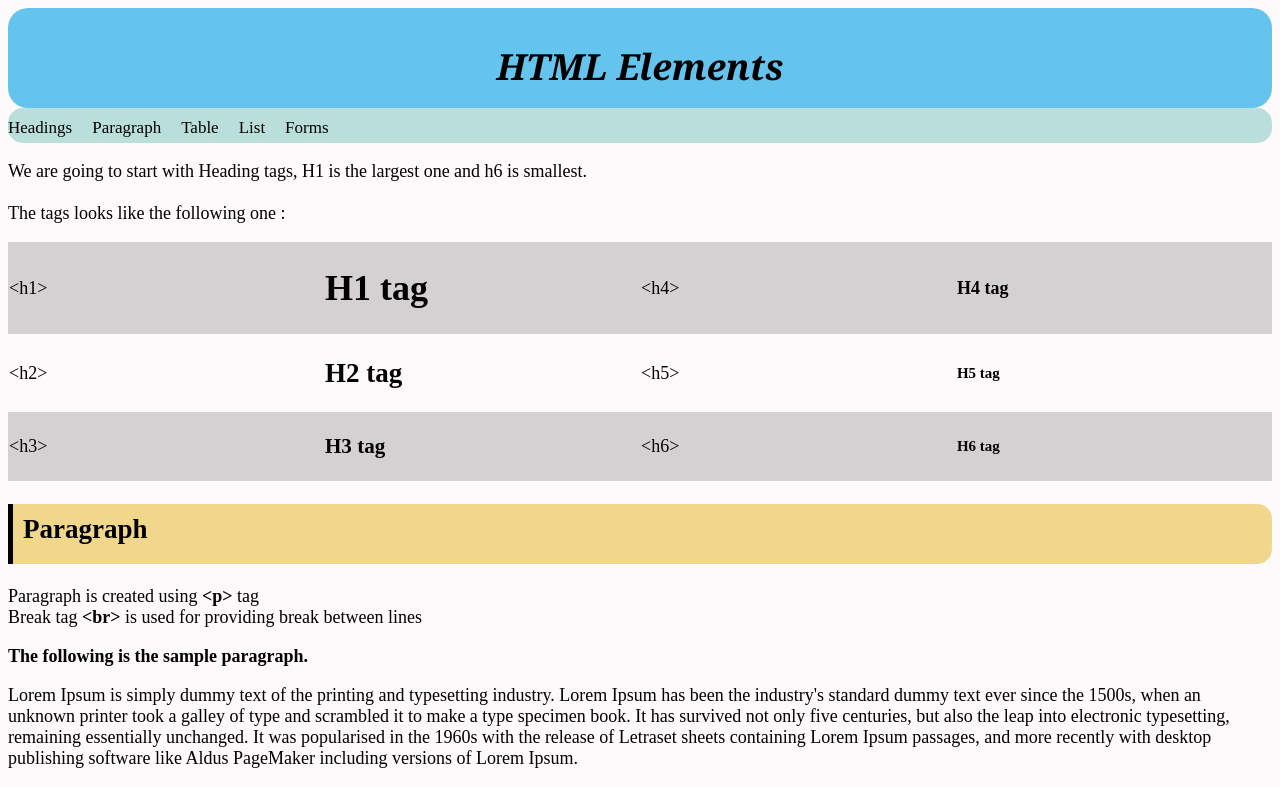
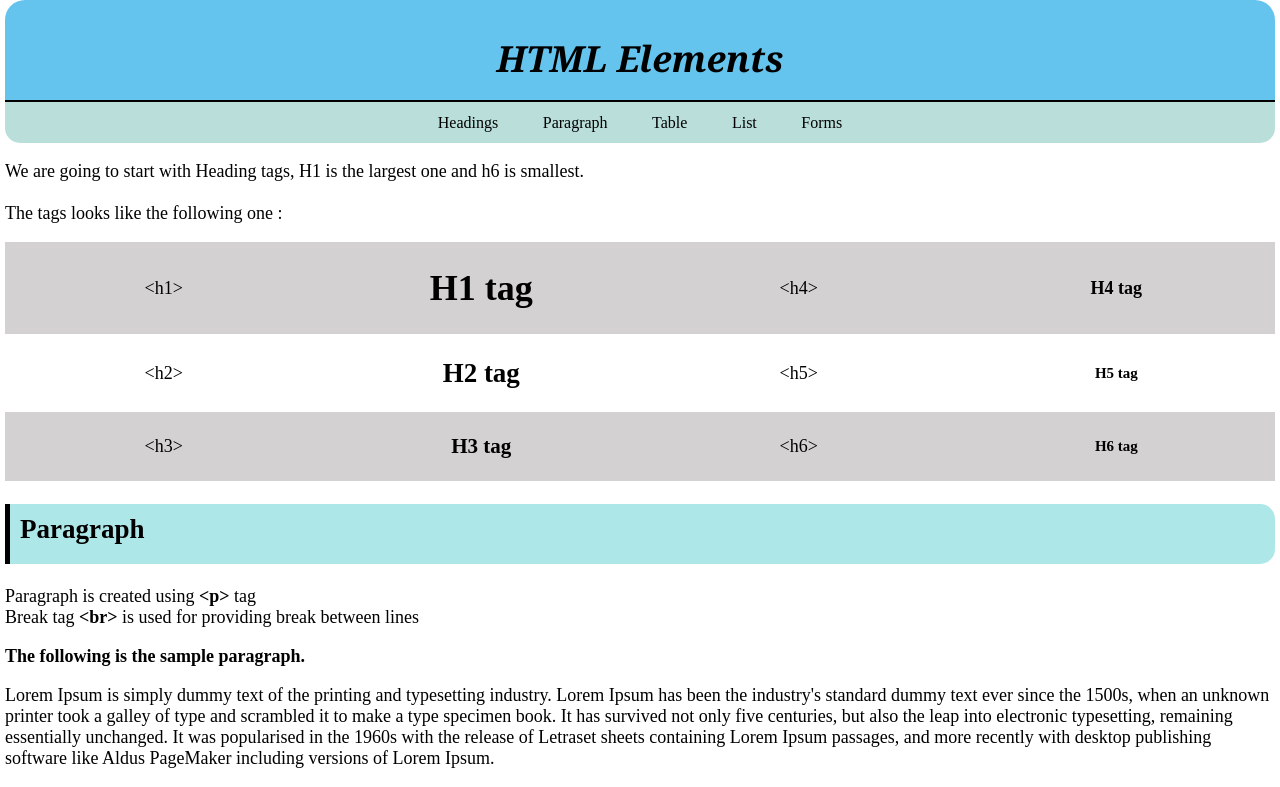
Before and after one commit to NaveenrajV/cb-learning, a plain HTML site: page html/index.html in a window 1280 px wide. Shown: the top 787 px of the page. Drawn offline with Linux system fonts and the light colour scheme.

Commit message:
Styles for navbar modified

```diff
--- a/html/index.html
+++ b/html/index.html
@@ -147,22 +147,22 @@
     <h2>List</h2>
     <p>Two types of list Available </p>
     <ol>
-        Ordered List
-        Unordered List
+        <li>Ordered List</li>
+        <li>Unordered List</li>
     </ol>
 
     <div style="width: 50%;float:right">
     <p>Example of Unordered list</p>
     <ul>
-        Item 1
-        Item 2
+        <li>Item 1</li>
+        <li>Item 2</li>
     </ul>
     </div>
     <div style="width: 50%;float:left">
         <p>Example of ordered list</p>
         <ol>
-            Item 1
-            Item 2
+            <li>Item 1</li>
+            <li>Item 2</li>
         </ol>
     </div>
 
@@ -176,5 +176,6 @@
     <p><a href="./form.html">Click here</a> for example of form.</p>
     <p><a href="./form1.html">Click here</a> for example of form 1.</p>
     </div>
+
 </body>
 </html>
--- a/html/styles.css
+++ b/html/styles.css
@@ -4,7 +4,7 @@ html {
 
 body{
     font-size : 18px;
-    background-color: #fcfafa;
+    margin : 0px 5px;
 
 }
 
@@ -12,11 +12,14 @@ header{
     /* background-image: url("https://htmlcolorcodes.com/assets/images/html-color-codes-color-tutorials-903ea3cb.jpg"); */
    background-color:#64c4ed;
     color:black;
-    margin : auto ;
+    /* margin : 0 ; */
     height: 80px;
     text-align: center;
     padding: 10px;
-    border-radius: 20px;
+    border-top-left-radius: 20px;
+    border-top-right-radius: 20px;
+    border-bottom:0px solid black;
+    /* border-radius: 20px; */
     font-family: 'Cambria';
 }
 
@@ -25,6 +28,7 @@ table.heading{
 
 }
 table.heading tr td{
+    text-align: center;
     width: 150px;
     border-spacing: 10px;
 }
@@ -38,7 +42,7 @@ table.version{
 }
 table.version th,table.version td {
     padding: 8px;
-    text-align: left;
+    text-align: center;
     border-bottom: 1px solid #ddd;
   }
 
@@ -63,43 +67,40 @@ nav{
     /* border: 2px solid black; */
     background-color:#badfdb;
     /* background-image: linear-gradient(to right, red , yellow); */
+    border-top:2px solid black;;
 
-    height: 70px;
     /* margin-top:0; */
-    border-radius: 15px;
-    height : 35px;
+    /* border-radius: 15px; */
+    padding:10px;
+    border-bottom-left-radius: 15px;
+    border-bottom-right-radius: 15px;
+
+
+    text-align: center;
+    /* height : 40px; */
 }
-nav ul li{
 
-    display: inline-block;
-    list-style-type: none;
-}
-nav ul{
-    margin-top:5px;
-    text-align: center
-}
-nav a{
+.link {
+    transition: 0.4s;
+    color: #000000;
+    font-size: 16px;
+    text-decoration: none;
+    padding: 0 10px;
+    margin: 0 10px;
+  }
 
-    text-decoration: none;
-    float: left;
-    display: block;
-    color: black;
-    padding-right: 20px;
-    padding-top: 10px;
-    text-decoration: none;
-    font-size: 17px;
-
-}
-nav a:hover{
-    color:white;
-    font-weight: bold;
+.link:hover{
+  background-color: #ffffff;
+  color: #EEA200;
+  padding: 10px 10px;
+  border-radius: 15px;
 }
 
 .innerHeading h2{
     padding-top:10px;
     padding-left:10px;
     border-left: 5px solid rgb(0, 0, 0);
-    background-color: #f0d78c;
+    background-color: #aee7e8;
 
     border-top-right-radius: 15px;
     border-bottom-right-radius: 15px;
@@ -129,7 +130,6 @@ input:focus,textarea:focus,select:focus{
 }
 
 .FormRegister{
-
     border:none;
     border-radius: 20px;
     /* height:100%; */
```
